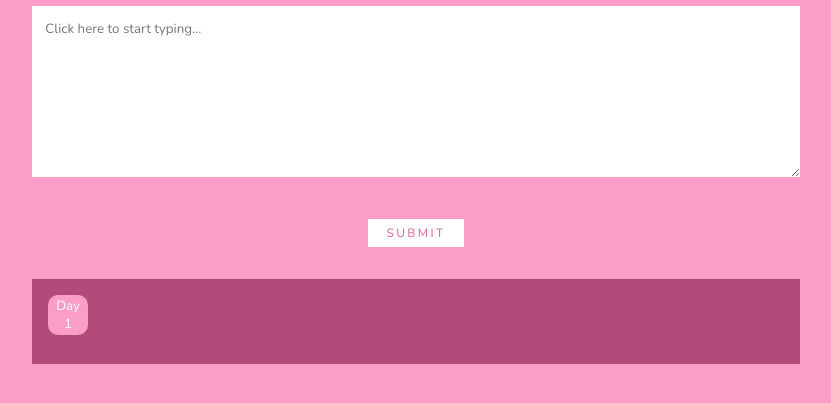
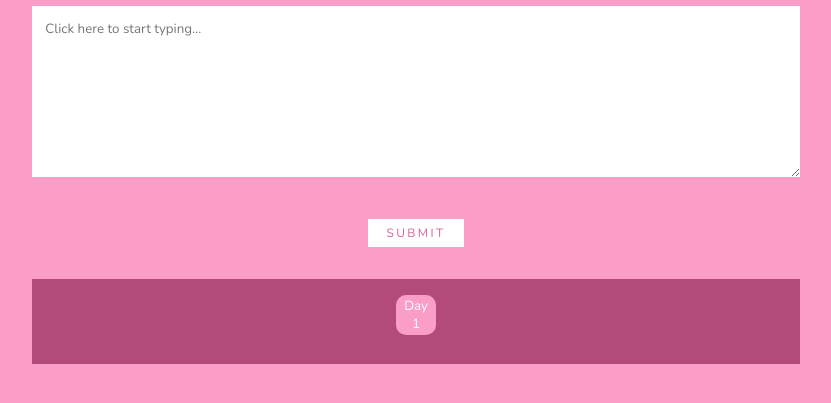
Before and after one commit to michellenpm3108/my-personal-diary, a plain HTML site: page index.html in a window 1280 px wide. Both pictures are taken after typing "Sample" into the empty fields and a click on the button "SUBMIT". Shown: the part 241-644 px from the top of the page, without its empty margins (224-1055 px from the left). Drawn offline with nearby package versions, Linux system fonts and the light colour scheme.

Commit message:
display grid for entry button section

```diff
--- a/index.css
+++ b/index.css
@@ -59,22 +59,28 @@ form {
     color:white;
     background:rgb(179, 75, 122);
 }
+.entry-btn-section {
+    display: grid;
+    place-items: center;
+    grid-template-columns: repeat(auto-fit, minmax(3em, 1fr));
+}
 .entry-btn{
     width: 3em;
     height: 3em;
     border-radius: 10px;
     border: none;
     background: rgb(250, 157, 199);
-    margin-right: .5em;
-    margin-bottom: 1em;
+    margin: 0 .5em 1em;
     font-family: 'Nunito', sans-serif;
     color: white;
 }
-.entry-btn:hover{
+.entry-btn:hover,
+.entry-btn:focus{
     outline: none;
     cursor: pointer;
     border: none;
 }
 .single-entry {
+    font-size: .75rem;
 
 }
--- a/index.html
+++ b/index.html
@@ -10,7 +10,7 @@
     <div class="container">
         <h1>My Personal Diary</h1>
         <form id="entry-form">
-            <textarea class="entry-textbox" rows="8" placeholder="Click here to start typing..."></textarea> </br>
+            <textarea class="entry-textbox" rows="8" required placeholder="Click here to start typing..."></textarea> </br>
             <button class="submit-btn" type="submit">Submit</button>
         </form>
 
```
